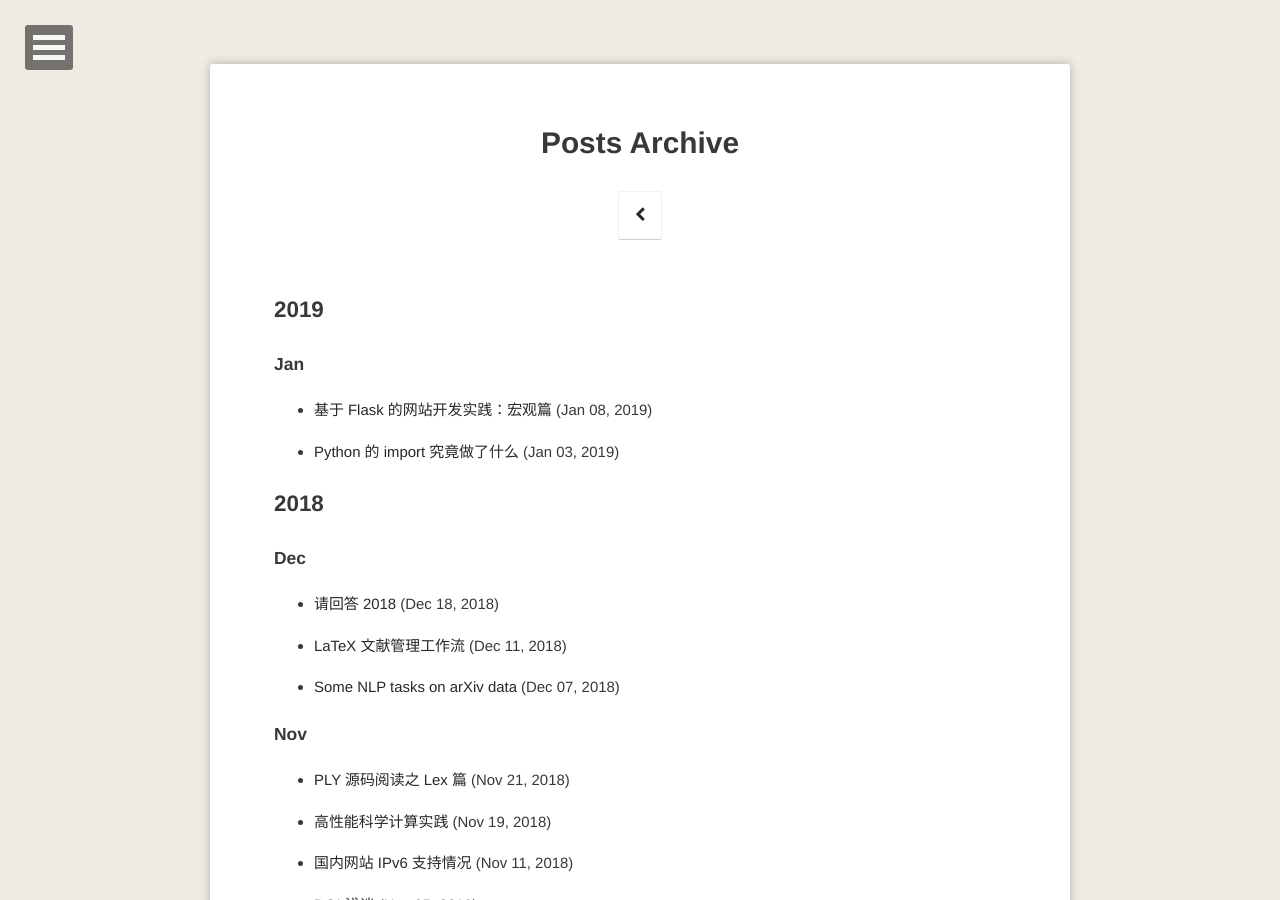
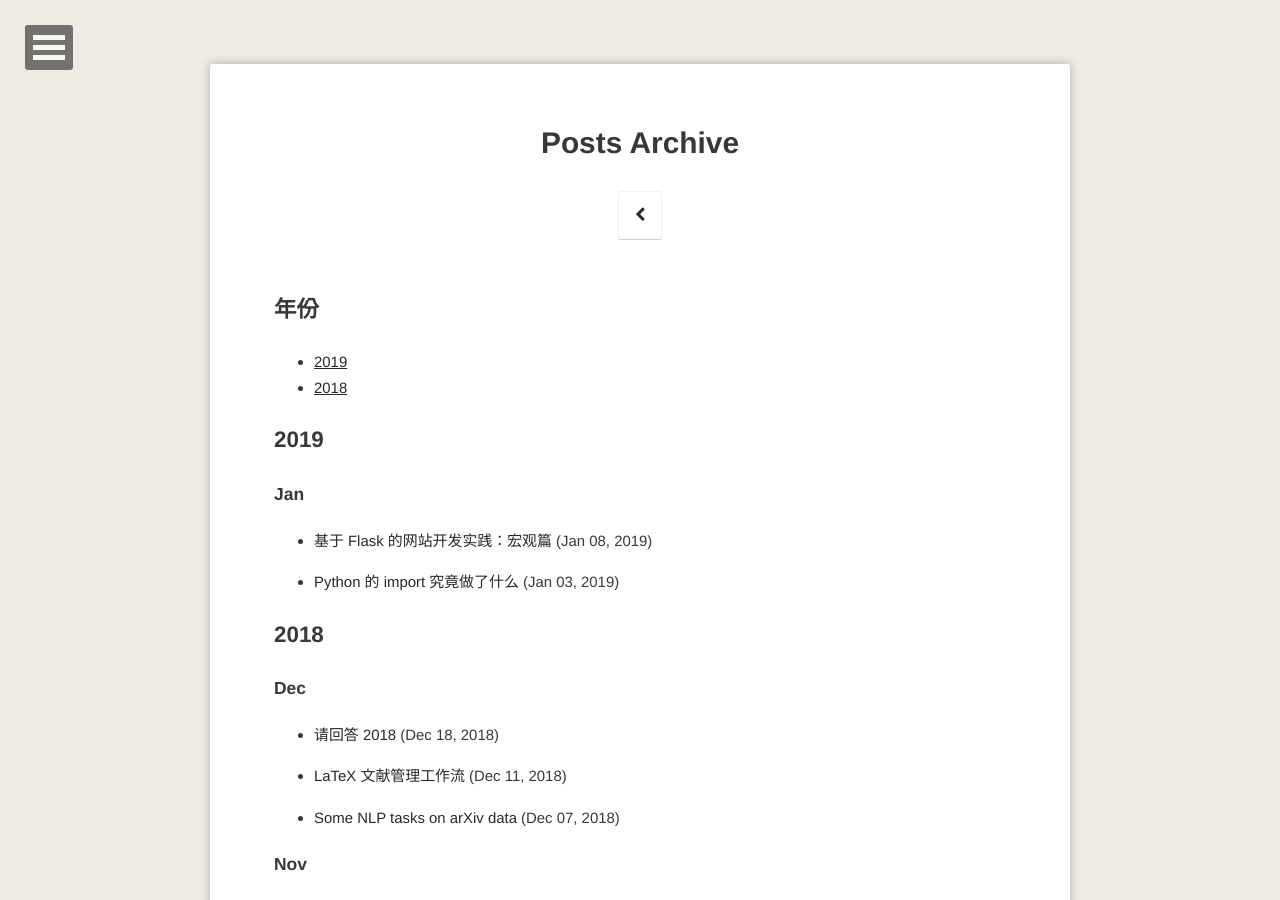
Before and after one commit to refraction-ray/refraction-ray.github.io, a Jekyll site: the page built from archives/index.html, in a window 1280 px wide and 900 px high. Built offline with Jekyll 4.4.1, drawn with Linux system fonts in a browser that asks for light colours.

Commit message:
detypo and content of archiver

```diff
--- a/archives/index.html
+++ b/archives/index.html
@@ -4,6 +4,20 @@ title: Posts Archive
 description: "An archive of posts sorted by date."
 comments: false
 ---
+{% assign year=3000 %}
+<h2>年份</h2>
+<ul id="markdown-toc">
+{% for post in site.posts %}
+{% if post.project == null %}
+{% assign postyear=post.date|date: "%Y" %}
+{% if year!=postyear %}
+{% assign year=postyear %}
+<li><a href="#{{post.date|date:'%Y'}}">{{year}}</a></li>
+{% endif %}
+{% endif %}
+{% endfor %}
+</ul>
+
 {% assign year=3000 %}
 {% assign month=13 %}
 {% for post in site.posts %}
```
Also changed, not shown: _posts/2019-01-08-基于 Flask 的网站开发实践：宏观篇.md (+3 -2 lines).
